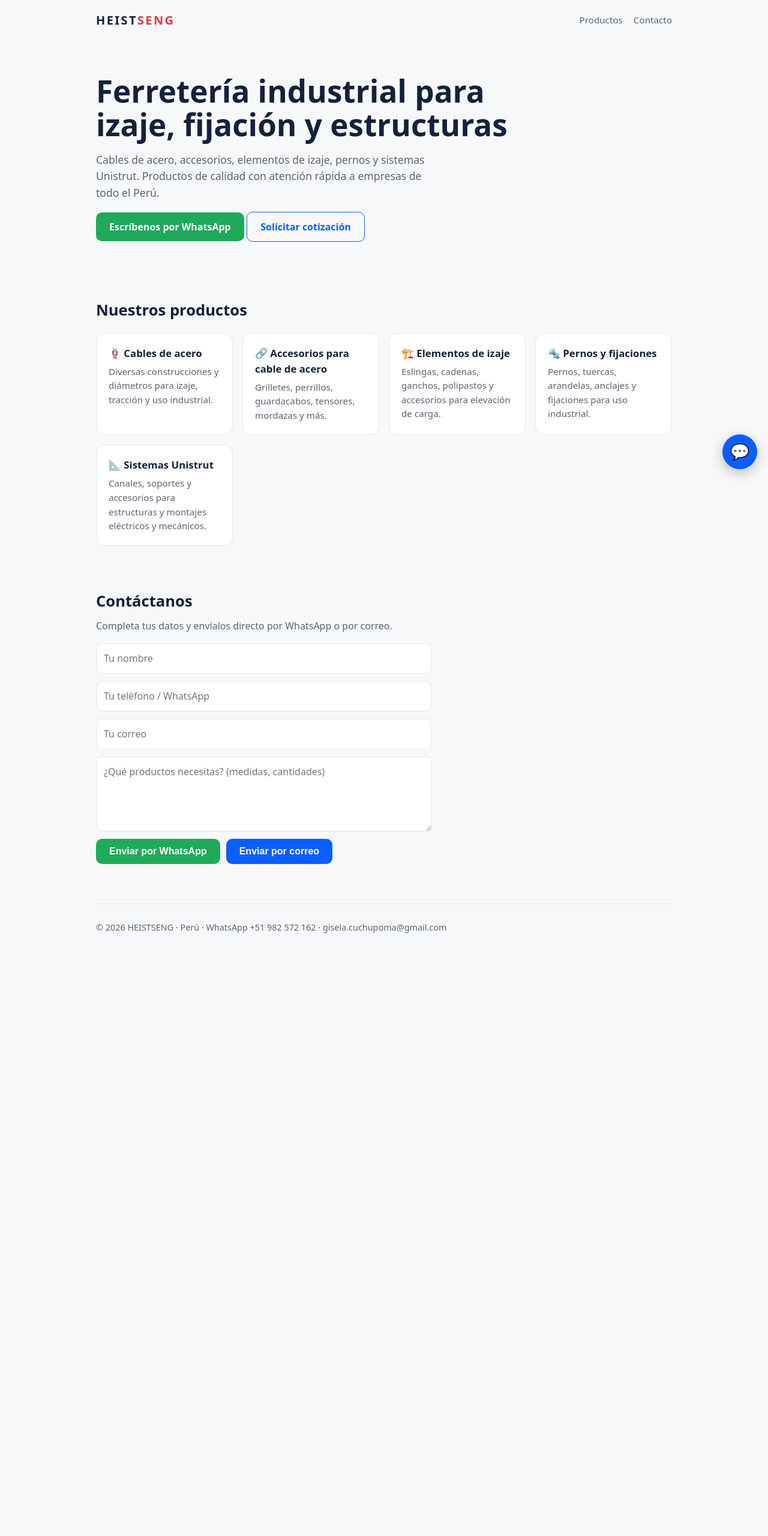
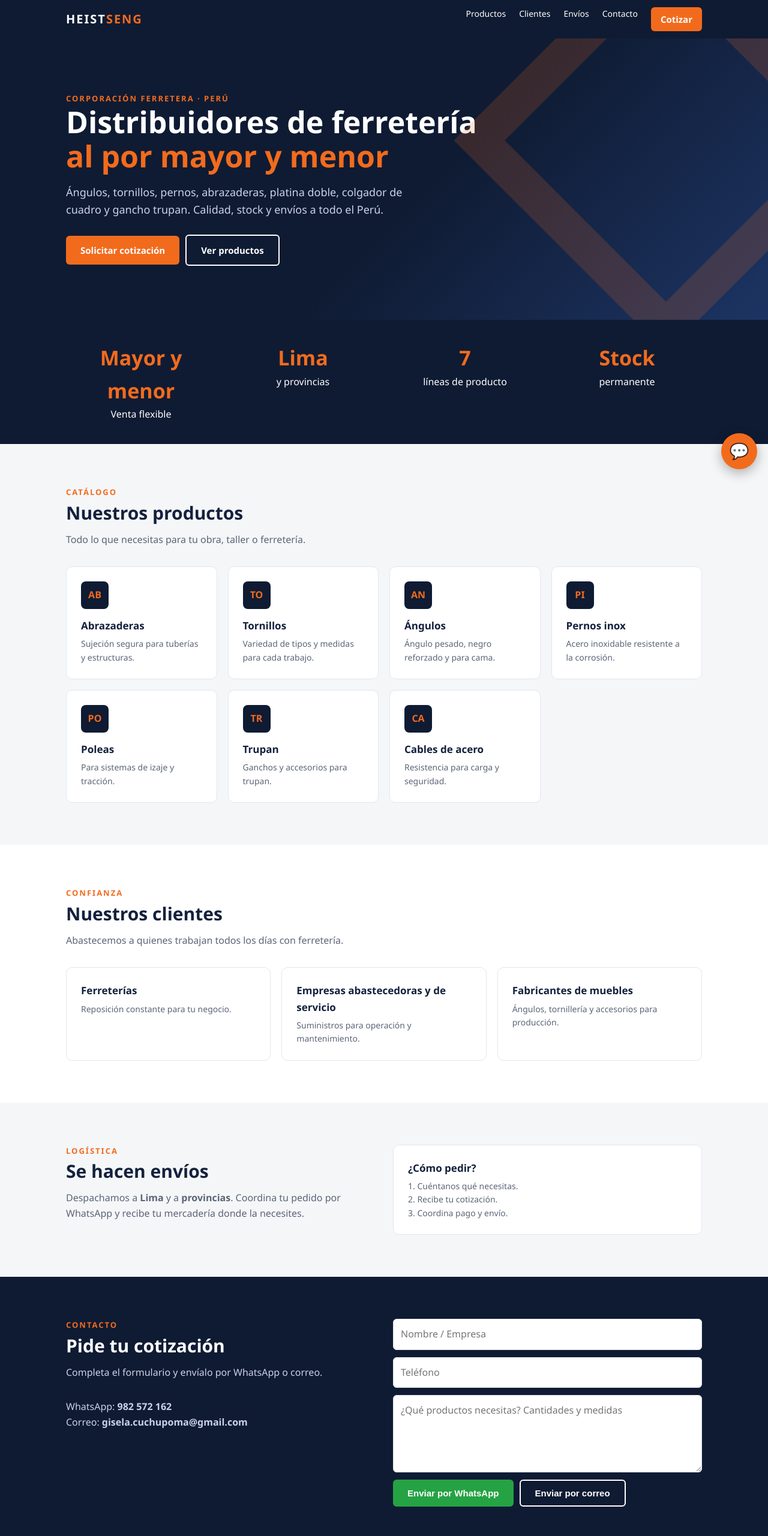
Before and after one commit to giselacuchupoma-stack/corporacion_heistseng, a plain HTML site: page index.html in a window 1280 px wide. Shown: the top 2560 px of the page at 60% size. Before the commit the page ends 1647 px from the top, so only its background shows below. Drawn offline with Linux system fonts and the light colour scheme.

Commit message:
Revise branding and layout for HEISTSENG website
Updated website content and styles for HEISTSENG.

```diff
--- a/index.html
+++ b/index.html
@@ -3,125 +3,159 @@
 <head>
 <meta charset="utf-8">
 <meta name="viewport" content="width=device-width, initial-scale=1, viewport-fit=cover">
-<title>HEISTSENG | Ferretería industrial en Perú</title>
+<title>HEISTSENG | Corporación Ferretera</title>
 <style>
-:root{--bg:#f7f8fa;--card:#fff;--tx:#14213d;--mut:#5b6575;--pri:#0b5fff;--acc:#e63946;--bd:#e2e6ec;--bot:#eef2f9;box-sizing:border-box;padding-top:env(safe-area-inset-top,0px);padding-bottom:env(safe-area-inset-bottom,0px)}
-@media (prefers-color-scheme:dark){:root:not([data-theme="light"]){--bg:#0e1420;--card:#171f2e;--tx:#eef1f6;--mut:#9aa6b8;--pri:#5b8cff;--bd:#27324a;--bot:#202b40}}
-:root[data-theme="dark"]{--bg:#0e1420;--card:#171f2e;--tx:#eef1f6;--mut:#9aa6b8;--pri:#5b8cff;--bd:#27324a;--bot:#202b40}
+:root{box-sizing:border-box;padding-top:env(safe-area-inset-top,0px);padding-bottom:env(safe-area-inset-bottom,0px);
+--bg:#f5f6f8;--card:#fff;--ink:#14213d;--mut:#5b6577;--acc:#f26b1d;--navy:#0f1b33;--line:#e2e6ee}
+:root[data-theme="dark"]{--bg:#0b1220;--card:#131d33;--ink:#eef1f7;--mut:#9aa6bd;--line:#223052}
+@media(prefers-color-scheme:dark){:root:not([data-theme="light"]){--bg:#0b1220;--card:#131d33;--ink:#eef1f7;--mut:#9aa6bd;--line:#223052}}
 html{scroll-padding-top:env(safe-area-inset-top,0px);scroll-behavior:smooth}
 *{box-sizing:border-box}
-body{margin:0;background:var(--bg);color:var(--tx);font-family:system-ui,-apple-system,"Segoe UI",Roboto,sans-serif;line-height:1.55}
-.w{max-width:1000px;margin:0 auto;padding:0 20px}
-header{display:flex;justify-content:space-between;align-items:center;padding:18px 0}
-.logo{font-weight:800;letter-spacing:.12em;font-size:1.25rem}.logo span{color:var(--acc)}
-nav a{color:var(--mut);text-decoration:none;margin-left:18px;font-size:.95rem}
-.hero{padding:56px 0 40px}
-.hero h1{font-size:clamp(2rem,6vw,3.2rem);line-height:1.1;margin:0 0 14px;max-width:700px}
-.hero p{color:var(--mut);max-width:560px;font-size:1.1rem}
-.btn{display:inline-block;background:var(--pri);color:#fff;border:0;padding:12px 22px;border-radius:10px;font-size:1rem;font-weight:600;cursor:pointer;text-decoration:none}
-.btn.g{background:#1faa59}.btn.o{background:transparent;color:var(--pri);border:1.5px solid var(--pri)}
-section{padding:36px 0}
-h2{margin:0 0 18px;font-size:1.6rem}
-.grid{display:grid;grid-template-columns:repeat(auto-fit,minmax(220px,1fr));gap:16px}
-.card{background:var(--card);border:1px solid var(--bd);border-radius:14px;padding:20px}
-.card h3{margin:0 0 6px;font-size:1.05rem}.card p{margin:0;color:var(--mut);font-size:.95rem}
-form{display:grid;gap:12px;max-width:560px}
-input,textarea{width:100%;padding:12px;border-radius:10px;border:1px solid var(--bd);background:var(--card);color:var(--tx);font:inherit}
+body{margin:0;background:var(--bg);color:var(--ink);font-family:"Segoe UI",system-ui,-apple-system,Arial,sans-serif;line-height:1.6}
+a{color:inherit;text-decoration:none}
+.wrap{max-width:1100px;margin:auto;padding:0 20px}
+header{position:sticky;top:env(safe-area-inset-top,0px);z-index:20;background:var(--navy);color:#fff}
+.nav{display:flex;align-items:center;justify-content:space-between;height:64px}
+.logo{font-weight:800;letter-spacing:2px;font-size:20px}.logo b{color:var(--acc)}
+.nav nav{display:flex;gap:22px;font-size:14px}.nav nav a:hover{color:var(--acc)}
+.btn{display:inline-block;background:var(--acc);color:#fff;padding:12px 24px;border-radius:6px;font-weight:600;border:0;cursor:pointer;font-size:15px}
+.btn.o{background:transparent;border:2px solid #fff}
+.hero{background:linear-gradient(135deg,#0f1b33 55%,#1d3463);color:#fff;padding:90px 0 80px;position:relative;overflow:hidden}
+.hero:after{content:"";position:absolute;right:-80px;top:-80px;width:380px;height:380px;border:60px solid rgba(242,107,29,.18);transform:rotate(45deg)}
+.hero h1{font-size:clamp(30px,5vw,50px);line-height:1.15;margin:0 0 16px;max-width:720px}
+.hero h1 span{color:var(--acc)}
+.hero p{max-width:600px;color:#c9d3e8;font-size:18px;margin:0 0 28px}
+.hero .btn{margin-right:10px;margin-bottom:10px}
+section{padding:70px 0}
+h2{font-size:30px;margin:0 0 8px}h2+p{color:var(--mut);margin:0 0 32px}
+.tag{color:var(--acc);font-weight:700;font-size:13px;letter-spacing:2px}
+.grid{display:grid;grid-template-columns:repeat(auto-fit,minmax(220px,1fr));gap:18px}
+.card{background:var(--card);border:1px solid var(--line);border-radius:10px;padding:24px;transition:.2s}
+.card:hover{transform:translateY(-4px);border-color:var(--acc)}
+.ic{width:46px;height:46px;border-radius:8px;background:var(--navy);color:var(--acc);display:grid;place-items:center;font-weight:800;margin-bottom:14px}
+.card h3{margin:0 0 6px;font-size:17px}.card p{margin:0;color:var(--mut);font-size:14px}
+.band{background:var(--navy);color:#fff}.band p{color:#c9d3e8!important}
+.stats{display:grid;grid-template-columns:repeat(auto-fit,minmax(160px,1fr));gap:20px;text-align:center}
+.stats b{display:block;font-size:34px;color:var(--acc)}
+.two{display:grid;grid-template-columns:repeat(auto-fit,minmax(300px,1fr));gap:30px}
+form{display:grid;gap:12px}
+input,textarea{width:100%;padding:12px;border:1px solid var(--line);border-radius:6px;background:var(--card);color:var(--ink);font:inherit}
 .row{display:flex;gap:10px;flex-wrap:wrap}
-footer{padding:28px 0 90px;color:var(--mut);font-size:.9rem;border-top:1px solid var(--bd);margin-top:30px}
+footer{background:var(--navy);color:#9fb0d0;padding:30px 0;font-size:14px;text-align:center}
 /* chatbot */
-#fab{position:fixed;right:18px;bottom:calc(18px + env(safe-area-inset-bottom,0px));width:58px;height:58px;border-radius:50%;background:var(--pri);color:#fff;border:0;font-size:26px;cursor:pointer;box-shadow:0 6px 20px rgba(0,0,0,.25);z-index:20}
-#chat{position:fixed;right:18px;bottom:calc(88px + env(safe-area-inset-bottom,0px));width:360px;max-width:calc(100vw - 36px);height:520px;max-height:calc(100% - 120px);background:var(--card);border:1px solid var(--bd);border-radius:16px;display:none;flex-direction:column;overflow:hidden;box-shadow:0 10px 40px rgba(0,0,0,.28);z-index:20}
+#fab{position:fixed;right:18px;bottom:calc(18px + env(safe-area-inset-bottom,0px));z-index:50;width:60px;height:60px;border-radius:50%;background:var(--acc);color:#fff;border:0;font-size:26px;cursor:pointer;box-shadow:0 6px 20px rgba(0,0,0,.3)}
+#chat{position:fixed;right:18px;bottom:calc(88px + env(safe-area-inset-bottom,0px));z-index:50;width:360px;max-width:calc(100% - 36px);height:520px;max-height:calc(100% - 120px);background:var(--card);border:1px solid var(--line);border-radius:14px;display:none;flex-direction:column;overflow:hidden;box-shadow:0 12px 40px rgba(0,0,0,.35)}
 #chat.on{display:flex}
-.ch{background:var(--pri);color:#fff;padding:12px 16px;font-weight:700}
-.ch small{display:block;font-weight:400;opacity:.85}
-#msgs{flex:1;overflow-y:auto;padding:12px;display:flex;flex-direction:column;gap:8px}
-.m{padding:9px 12px;border-radius:12px;max-width:88%;font-size:.93rem;white-space:pre-line}
-.m.b{background:var(--bot);align-self:flex-start}.m.u{background:var(--pri);color:#fff;align-self:flex-end}
-.qs{display:flex;flex-wrap:wrap;gap:6px;padding:0 12px 8px;max-height:112px;overflow-y:auto}
-.qs button{background:transparent;border:1px solid var(--pri);color:var(--pri);border-radius:16px;padding:5px 10px;font-size:.8rem;cursor:pointer}
-.cf{display:flex;border-top:1px solid var(--bd)}
-.cf input{border:0;border-radius:0}.cf button{border:0;background:var(--pri);color:#fff;padding:0 16px;cursor:pointer}
-.m a{color:inherit;font-weight:700}
+.ch{background:var(--navy);color:#fff;padding:14px 16px;font-weight:600}.ch small{display:block;font-weight:400;color:#9fb0d0}
+#msgs{flex:1;overflow-y:auto;padding:14px;display:flex;flex-direction:column;gap:8px}
+.m{max-width:85%;padding:9px 13px;border-radius:12px;font-size:14px;white-space:pre-line}
+.b{background:var(--bg);align-self:flex-start}.u{background:var(--acc);color:#fff;align-self:flex-end}
+.qs{display:flex;flex-wrap:wrap;gap:6px;padding:8px 12px;border-top:1px solid var(--line);max-height:132px;overflow-y:auto}
+.qs button{background:transparent;border:1px solid var(--acc);color:var(--acc);border-radius:16px;padding:5px 10px;font-size:12px;cursor:pointer}
+.qs button:hover{background:var(--acc);color:#fff}
+.in{display:flex;border-top:1px solid var(--line)}.in input{border:0;border-radius:0}.in button{background:var(--acc);color:#fff;border:0;padding:0 16px;cursor:pointer}
+.act{display:flex;gap:6px;flex-wrap:wrap;align-self:flex-start}
+.act a{background:#25a244;color:#fff;padding:7px 12px;border-radius:6px;font-size:13px}.act a.e{background:var(--navy)}
+@media(max-width:700px){.nav nav a:not(.btn){display:none}}
 </style>
 </head>
 <body>
-<div class="w">
-<header><div class="logo">HEIST<span>SENG</span></div>
-<nav><a href="#servicios">Productos</a><a href="#contacto">Contacto</a></nav></header>
+<header><div class="wrap nav">
+  <div class="logo">HEIST<b>SENG</b></div>
+  <nav><a href="#productos">Productos</a><a href="#clientes">Clientes</a><a href="#envios">Envíos</a><a href="#contacto">Contacto</a><a class="btn" style="padding:8px 16px" href="#contacto">Cotizar</a></nav>
+</div></header>
 
-<div class="hero">
-<h1>Ferretería industrial para izaje, fijación y estructuras</h1>
-<p>Cables de acero, accesorios, elementos de izaje, pernos y sistemas Unistrut. Productos de calidad con atención rápida a empresas de todo el Perú.</p>
-<p><a class="btn g" href="https://wa.me/51982572162?text=Hola%20HEISTSENG%2C%20quisiera%20m%C3%A1s%20informaci%C3%B3n" target="_blank" rel="noopener">Escríbenos por WhatsApp</a>
-<a class="btn o" href="#contacto">Solicitar cotización</a></p>
-</div>
+<div class="hero"><div class="wrap">
+  <div class="tag">CORPORACIÓN FERRETERA · PERÚ</div>
+  <h1>Distribuidores de ferretería <span>al por mayor y menor</span></h1>
+  <p>Ángulos, tornillos, pernos, abrazaderas, platina doble, colgador de cuadro y gancho trupan. Calidad, stock y envíos a todo el Perú.</p>
+  <a class="btn" href="#contacto">Solicitar cotización</a><a class="btn o" href="#productos">Ver productos</a>
+</div></div>
 
-<section id="servicios"><h2>Nuestros productos</h2>
-<div class="grid">
-<div class="card"><h3>🪢 Cables de acero</h3><p>Diversas construcciones y diámetros para izaje, tracción y uso industrial.</p></div>
-<div class="card"><h3>🔗 Accesorios para cable de acero</h3><p>Grilletes, perrillos, guardacabos, tensores, mordazas y más.</p></div>
-<div class="card"><h3>🏗️ Elementos de izaje</h3><p>Eslingas, cadenas, ganchos, polipastos y accesorios para elevación de carga.</p></div>
-<div class="card"><h3>🔩 Pernos y fijaciones</h3><p>Pernos, tuercas, arandelas, anclajes y fijaciones para uso industrial.</p></div>
-<div class="card"><h3>📐 Sistemas Unistrut</h3><p>Canales, soportes y accesorios para estructuras y montajes eléctricos y mecánicos.</p></div>
+<section class="band" style="padding:36px 0"><div class="wrap stats">
+  <div><b>Mayor y menor</b>Venta flexible</div><div><b>Lima</b>y provincias</div><div><b>7</b>líneas de producto</div><div><b>Stock</b>permanente</div>
 </div></section>
 
-<section id="contacto"><h2>Contáctanos</h2>
-<p style="color:var(--mut);margin-top:-8px">Completa tus datos y envíalos directo por WhatsApp o por correo.</p>
-<form id="f" onsubmit="return false">
-<input id="n" placeholder="Tu nombre" required>
-<input id="t" placeholder="Tu teléfono / WhatsApp" inputmode="tel">
-<input id="e" type="email" placeholder="Tu correo">
-<textarea id="s" rows="4" placeholder="¿Qué productos necesitas? (medidas, cantidades)"></textarea>
-<div class="row"><button class="btn g" type="button" id="bw">Enviar por WhatsApp</button><button class="btn" type="button" id="bm">Enviar por correo</button></div>
-</form></section>
+<section id="productos"><div class="wrap">
+  <div class="tag">CATÁLOGO</div><h2>Nuestros productos</h2><p>Todo lo que necesitas para tu obra, taller o ferretería.</p>
+  <div class="grid">
+    <div class="card"><div class="ic">AB</div><h3>Abrazaderas</h3><p>Sujeción segura para tuberías y estructuras.</p></div>
+    <div class="card"><div class="ic">TO</div><h3>Tornillos</h3><p>Variedad de tipos y medidas para cada trabajo.</p></div>
+    <div class="card"><div class="ic">AN</div><h3>Ángulos</h3><p>Ángulo pesado, negro reforzado y para cama.</p></div>
+    <div class="card"><div class="ic">PI</div><h3>Pernos inox</h3><p>Acero inoxidable resistente a la corrosión.</p></div>
+    <div class="card"><div class="ic">PO</div><h3>Poleas</h3><p>Para sistemas de izaje y tracción.</p></div>
+    <div class="card"><div class="ic">TR</div><h3>Trupan</h3><p>Ganchos y accesorios para trupan.</p></div>
+    <div class="card"><div class="ic">CA</div><h3>Cables de acero</h3><p>Resistencia para carga y seguridad.</p></div>
+  </div>
+</div></section>
 
-<footer>© 2026 HEISTSENG · Perú · WhatsApp +51 982 572 162 · gisela.cuchupoma@gmail.com</footer>
-</div>
+<section id="clientes" style="background:var(--card)"><div class="wrap">
+  <div class="tag">CONFIANZA</div><h2>Nuestros clientes</h2><p>Abastecemos a quienes trabajan todos los días con ferretería.</p>
+  <div class="grid">
+    <div class="card"><h3>Ferreterías</h3><p>Reposición constante para tu negocio.</p></div>
+    <div class="card"><h3>Empresas abastecedoras y de servicio</h3><p>Suministros para operación y mantenimiento.</p></div>
+    <div class="card"><h3>Fabricantes de muebles</h3><p>Ángulos, tornillería y accesorios para producción.</p></div>
+  </div>
+</div></section>
 
-<button id="fab" aria-label="Abrir chat">💬</button>
-<div id="chat" role="dialog" aria-label="Chat HEISTSENG">
-<div class="ch">Asistente HEISTSENG<small>Respuestas a preguntas frecuentes</small></div>
-<div id="msgs"></div>
-<div class="qs" id="qs"></div>
-<div class="cf"><input id="ci" placeholder="Escribe tu pregunta..." autocomplete="off"><button id="cs">Enviar</button></div>
+<section id="envios"><div class="wrap two">
+  <div><div class="tag">LOGÍSTICA</div><h2>Se hacen envíos</h2><p style="margin:0">Despachamos a <b>Lima</b> y a <b>provincias</b>. Coordina tu pedido por WhatsApp y recibe tu mercadería donde la necesites.</p></div>
+  <div class="card"><h3>¿Cómo pedir?</h3><p>1. Cuéntanos qué necesitas.<br>2. Recibe tu cotización.<br>3. Coordina pago y envío.</p></div>
+</div></section>
+
+<section id="contacto" class="band"><div class="wrap two">
+  <div><div class="tag">CONTACTO</div><h2>Pide tu cotización</h2><p>Completa el formulario y envíalo por WhatsApp o correo.</p>
+    <p>WhatsApp: <b>982 572 162</b><br>Correo: <b>gisela.cuchupoma@gmail.com</b></p></div>
+  <form id="f" onsubmit="return false">
+    <input id="fn" placeholder="Nombre / Empresa"><input id="ft" placeholder="Teléfono"><textarea id="fm" rows="4" placeholder="¿Qué productos necesitas? Cantidades y medidas"></textarea>
+    <div class="row"><button class="btn" style="background:#25a244" onclick="sendWA(val())">Enviar por WhatsApp</button><button class="btn o" onclick="sendMail(val())">Enviar por correo</button></div>
+  </form>
+</div></section>
+
+<footer>© 2026 HEISTSENG · Corporación Ferretera Heistseng S.A.C. · Perú</footer>
+
+<button id="fab" aria-label="Abrir chat" onclick="tog()">💬</button>
+<div id="chat"><div class="ch">Asistente HEISTSENG<small>Respuestas rápidas · en línea</small></div>
+  <div id="msgs"></div><div class="qs" id="qs"></div>
+  <div class="in"><input id="ci" placeholder="Escribe tu pregunta..."><button onclick="ask()">➤</button></div>
 </div>
 
 <script>
-var WA="51982572162",MAIL="gisela.cuchupoma@gmail.com";
-function waLink(t){return "https://wa.me/"+WA+"?text="+encodeURIComponent(t)}
-function formText(){return "Hola HEISTSENG, soy "+v("n")+".\nTeléfono: "+v("t")+"\nCorreo: "+v("e")+"\nMensaje: "+v("s")}
-function v(i){return document.getElementById(i).value.trim()}
-function ok(){if(!v("n")||!(v("t")||v("e"))){alert("Por favor ingresa tu nombre y un teléfono o correo.");return false}return true}
-document.getElementById("bw").onclick=function(){if(ok())window.open(waLink(formText()),"_blank")};
-document.getElementById("bm").onclick=function(){if(ok())location.href="mailto:"+MAIL+"?subject="+encodeURIComponent("Consulta web - "+v("n"))+"&body="+encodeURIComponent(formText())};
-
-var FAQ=[
-{q:"¿Qué es HEISTSENG?",k:["quien","qué es","que es","empresa","heistseng"],a:"HEISTSENG es una empresa peruana dedicada a la venta de ferretería industrial, con productos de calidad y atención personalizada para empresas."},
-{q:"¿Qué productos venden?",k:["producto","venden","vende","servicio","ofrecen","catalogo","catálogo","cable","acero","izaje","eslinga","perno","fijacion","unistrut","accesorio"],a:"Vendemos:\n• Cables de acero\n• Accesorios para cable de acero\n• Elementos de izaje\n• Pernos y fijaciones\n• Sistemas Unistrut\nDinos qué necesitas y te cotizamos."},
-{q:"¿Cómo solicito una cotización?",k:["cotiza","presupuesto","precio","costo","cuanto","cuánto"],a:"Envíanos el producto, medidas y cantidad por WhatsApp al 982 572 162 o por el formulario de contacto. Te enviamos la cotización a la brevedad."},
-{q:"¿Dónde están ubicados?",k:["ubica","direcc","donde","dónde","local","oficina"],a:"Estamos en Perú y atendemos a nivel nacional. Escríbenos para coordinar una reunión o visita."},
-{q:"¿Cuál es el horario de atención?",k:["horario","hora","atienden","abierto"],a:"Atendemos de lunes a viernes de 8:00 a. m. a 6:00 p. m. y sábados de 9:00 a. m. a 1:00 p. m. Por WhatsApp respondemos lo antes posible."},
-{q:"¿Atienden en provincias?",k:["provincia","lima","cobertura","todo el per","nacional","envio","envío"],a:"Sí, enviamos a Lima y provincias. Los plazos y costos de envío varían según la zona."},
-{q:"¿Cuáles son los plazos de entrega?",k:["plazo","entrega","demora","tiempo","cuando","cuándo"],a:"Depende del producto y la cantidad. Si hay stock, la entrega es rápida; si es a pedido, te indicamos el plazo al cotizar."},
-{q:"¿Qué formas de pago aceptan?",k:["pago","pagar","transfer","yape","plin","tarjeta","efectivo"],a:"Aceptamos transferencia bancaria, depósito, Yape/Plin y otros medios a coordinar. Emitimos boleta o factura."},
-{q:"¿Emiten factura?",k:["factura","boleta","ruc","comprobante"],a:"Sí, emitimos factura y boleta electrónica. Solo envíanos tu RUC y razón social."},
-{q:"¿Cómo los contacto?",k:["contacto","contactar","telefono","teléfono","whatsapp","correo","email","llamar"],a:"WhatsApp: +51 982 572 162\nCorreo: gisela.cuchupoma@gmail.com\nTambién puedes usar el formulario de esta página."}
+const WA="51982572162",MAIL="gisela.cuchupoma@gmail.com";
+const FAQ=[
+["¿Qué productos venden?","Distribuimos ángulos, tornillos, pernos inox, abrazaderas, poleas, trupan y cables de acero, además de platina doble y colgador de cuadro.",["producto","venden","catalogo","tienen"]],
+["¿Venden al por mayor y menor?","Sí. Somos distribuidores de ferretería al por mayor y al por menor.",["mayor","menor","mayorista","unidad"]],
+["¿Qué tipos de ángulos tienen?","Ángulo pesado, ángulo negro reforzado y ángulo para cama. Escríbenos la medida que buscas y confirmamos stock.",["angulo","ángulo","cama"]],
+["¿Cómo puedo cotizar?","Déjame tus datos aquí mismo o usa el formulario de la web. Te responderemos por WhatsApp con tu cotización. Escribe \"cotizar\".",["cotiz","precio","costo","cuanto","cuánto","pago"]],
+["¿Hacen envíos a provincia?","Sí, hacemos envíos a provincias. Coordina destino y forma de envío por WhatsApp.",["provincia","interior"]],
+["¿Hacen envíos en Lima?","Sí, realizamos envíos en Lima. Indícanos tu distrito al cotizar.",["lima","delivery","envio","envío","despacho"]],
+["¿Tienen cables de acero y poleas?","Sí, manejamos cables de acero y poleas. Indícanos diámetro y cantidad para cotizarte.",["cable","polea","acero"]],
+["¿Tienen pernos de acero inoxidable?","Sí, contamos con pernos inox. Cuéntanos medida y cantidad.",["perno","inox","tornillo"]],
+["¿Atienden a fabricantes de muebles?","Sí, atendemos a fabricantes de muebles, ferreterías y empresas abastecedoras y de servicio.",["mueble","fabric","cliente","empresa","ferreter"]],
+["¿Cómo los contacto?","WhatsApp: 982 572 162\nCorreo: gisela.cuchupoma@gmail.com\nTambién puedes dejar tu consulta aquí.",["contacto","whatsapp","correo","telefono","teléfono","horario","donde","dónde"]]
 ];
-var box=document.getElementById("chat"),msgs=document.getElementById("msgs"),qs=document.getElementById("qs"),ci=document.getElementById("ci"),started=false;
-function add(t,c,html){var d=document.createElement("div");d.className="m "+c;if(html)d.innerHTML=t;else d.textContent=t;msgs.appendChild(d);msgs.scrollTop=msgs.scrollHeight}
-function norm(s){return s.toLowerCase().normalize("NFD").replace(/[\u0300-\u036f]/g,"")}
-function reply(i){add(FAQ[i].a,"b")}
-function fallback(txt){add('No tengo esa respuesta, pero un asesor te ayuda directo: <a href="'+waLink("Hola HEISTSENG, tengo una consulta: "+txt)+'" target="_blank" rel="noopener">enviar por WhatsApp</a> o <a href="mailto:'+MAIL+'?subject='+encodeURIComponent("Consulta web")+'&body='+encodeURIComponent(txt)+'">por correo</a>.',"b",true)}
-function ask(txt){
- if(!txt)return;add(txt,"u");var n=norm(txt),best=-1,sc=0;
- FAQ.forEach(function(f,i){var s=0;f.k.forEach(function(k){if(n.indexOf(norm(k))>-1)s++});if(s>sc){sc=s;best=i}});
- setTimeout(function(){best>-1?reply(best):fallback(txt)},300);
-}
-FAQ.forEach(function(f){var b=document.createElement("button");b.textContent=f.q;b.onclick=function(){ask(f.q)};qs.appendChild(b)});
-document.getElementById("fab").onclick=function(){box.classList.toggle("on");if(!started){started=true;add("¡Hola! 👋 Soy el asistente de HEISTSENG. Elige una pregunta o escribe la tuya.","b")}};
-document.getElementById("cs").onclick=function(){var t=ci.value.trim();ci.value="";ask(t)};
-ci.onkeydown=function(e){if(e.key==="Enter"){var t=ci.value.trim();ci.value="";ask(t)}};
+const $=id=>document.getElementById(id);let step=0,lead={};
+function add(t,c){const d=document.createElement("div");d.className="m "+c;d.textContent=t;$("msgs").appendChild(d);$("msgs").scrollTop=1e9}
+function tog(){$("chat").classList.toggle("on");if(!$("msgs").children.length){add("¡Hola! Soy el asistente de HEISTSENG 👷 Elige una pregunta o escribe la tuya.","b")}}
+$("qs").innerHTML=FAQ.map((f,i)=>`<button onclick="pick(${i})">${f[0].replace(/[¿?]/g,"")}</button>`).join("")+`<button onclick="startLead()">📩 Enviar consulta</button>`;
+function pick(i){add(FAQ[i][0],"u");add(FAQ[i][1],"b")}
+function ask(){const t=$("ci").value.trim();if(!t)return;$("ci").value="";add(t,"u");
+ if(step){return lf(t)}
+ const q=t.toLowerCase();if(/cotiz|consulta|asesor|pedido/.test(q))return startLead();
+ let best=-1,sc=0;FAQ.forEach((f,i)=>{const s=f[2].filter(k=>q.includes(k)).length;if(s>sc){sc=s;best=i}});
+ if(best>=0)add(FAQ[best][1],"b");else{add("No tengo esa respuesta, pero un asesor puede ayudarte. Te tomo tus datos para enviarlos por WhatsApp.","b");startLead()}}
+function startLead(){step=1;lead={};add("¿Cuál es tu nombre o empresa?","b")}
+function lf(t){if(step==1){lead.n=t;step=2;add("¿Tu número de teléfono?","b")}
+ else if(step==2){lead.t=t;step=3;add("¿Qué necesitas? (producto, medida, cantidad)","b")}
+ else{lead.m=t;step=0;add("¡Gracias! Envía tu consulta con un clic:","b");
+  const d=document.createElement("div");d.className="act";
+  d.innerHTML=`<a href="${wa(lead)}" target="_blank" rel="noopener">WhatsApp</a><a class="e" href="${ml(lead)}">Correo</a>`;$("msgs").appendChild(d);$("msgs").scrollTop=1e9}}
+const txt=l=>`Hola HEISTSENG, soy ${l.n}.\nTeléfono: ${l.t}\nConsulta: ${l.m}`;
+const wa=l=>`https://wa.me/${WA}?text=${encodeURIComponent(txt(l))}`;
+const ml=l=>`mailto:${MAIL}?subject=${encodeURIComponent("Consulta web HEISTSENG - "+l.n)}&body=${encodeURIComponent(txt(l))}`;
+const val=()=>({n:$("fn").value||"cliente",t:$("ft").value||"-",m:$("fm").value||"-"});
+function sendWA(l){window.open(wa(l),"_blank")}function sendMail(l){location.href=ml(l)}
+$("ci").addEventListener("keydown",e=>{if(e.key==="Enter")ask()});
 </script>
 </body>
 </html>
```
